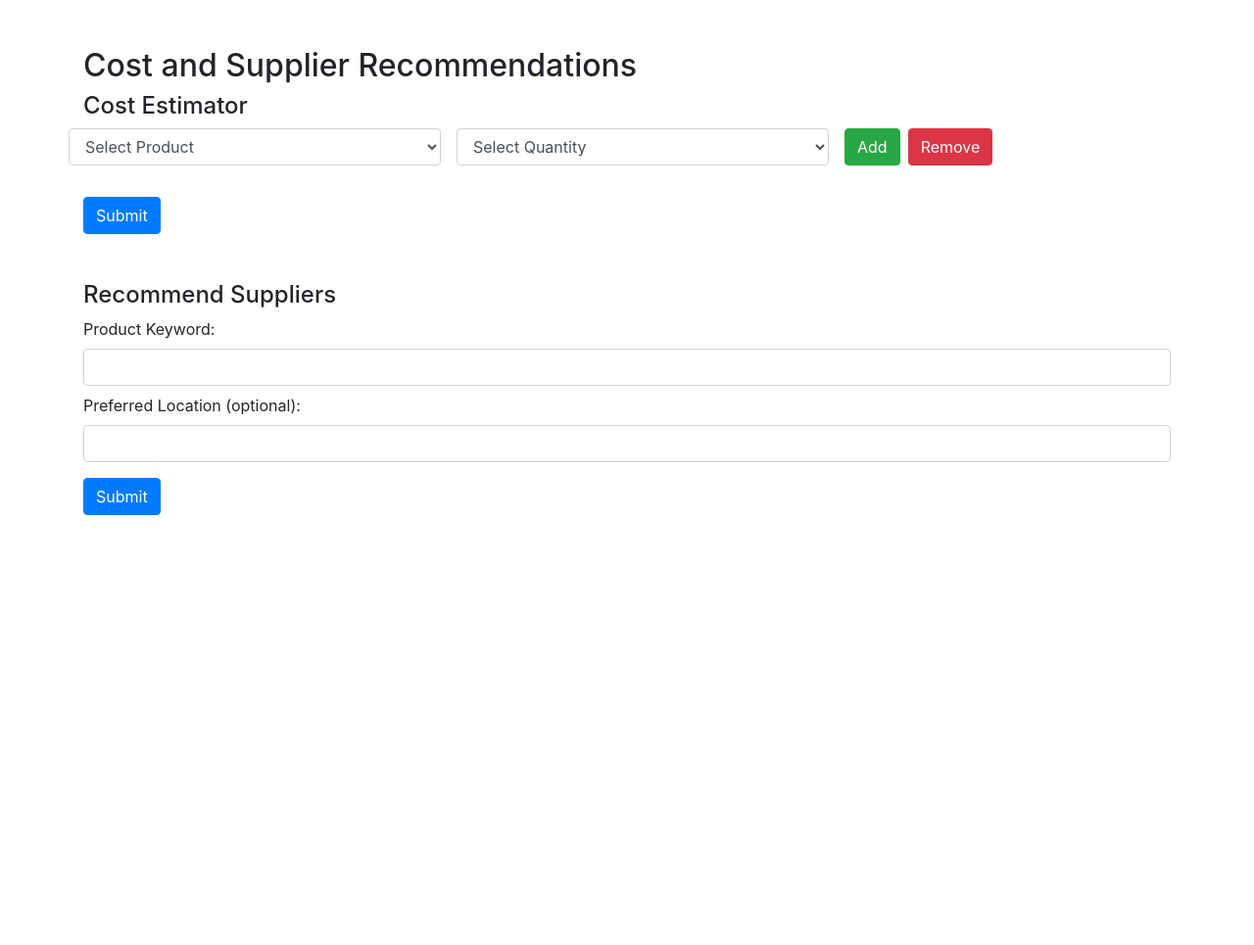
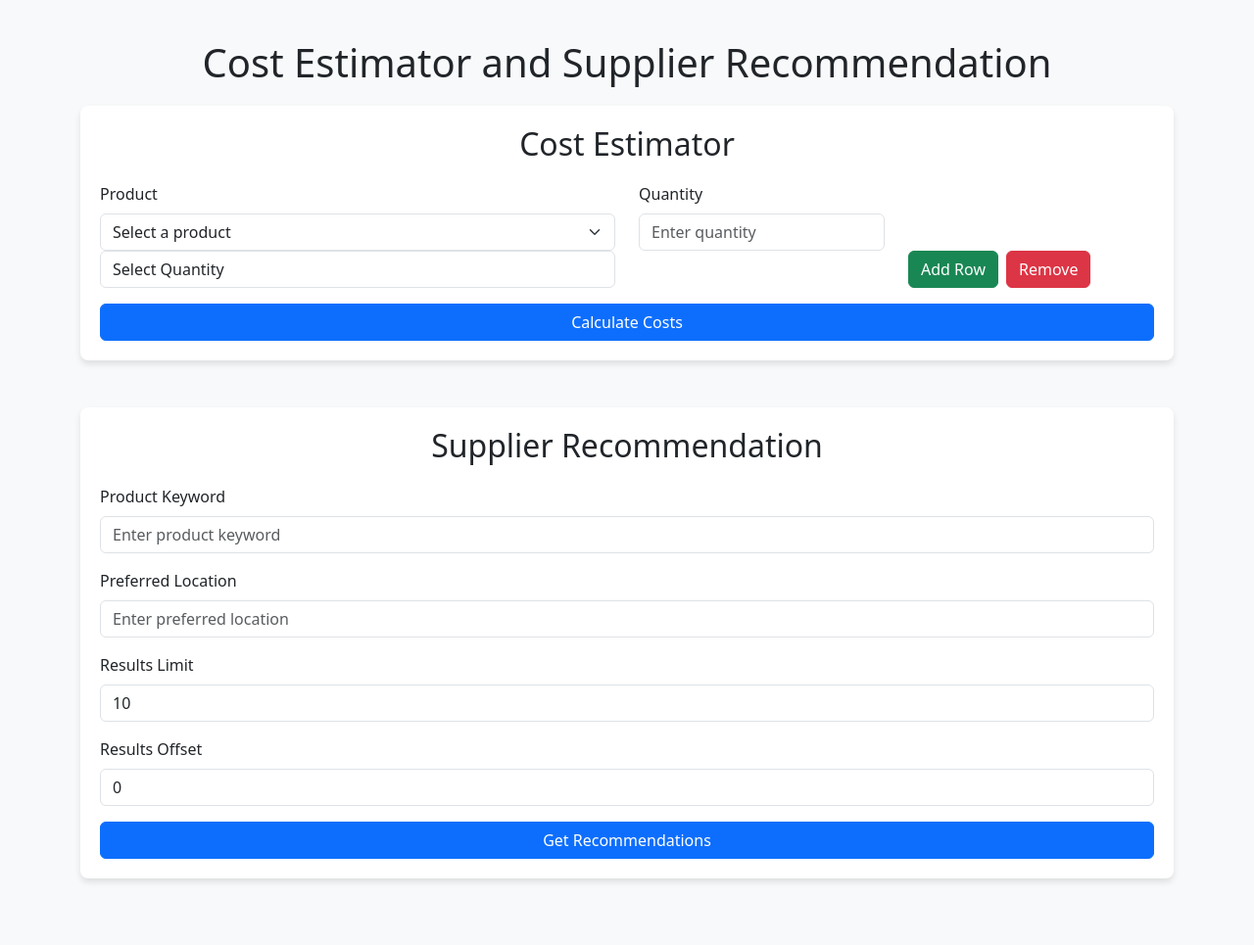
Before and after one commit to seuncology/construction_cost, a Flask app: page / in a window 1280 px wide. Shown: the whole page at 98% size. Before the commit the page ends 526 px from the top, so only its background shows below. Run offline with Flask 2, Linux system fonts and the light colour scheme; some libraries are stand-ins or nearby versions.

Commit message:
remodify

```diff
--- a/app.py
+++ b/app.py
@@ -440,7 +440,192 @@
 # if __name__ == '__main__':
 #     app.run(debug=True)
 
-from tabulate import tabulate
+# from tabulate import tabulate
+# from flask import Flask, request, jsonify, render_template
+# import sqlite3
+
+# app = Flask(__name__)
+
+# # Database connection function
+# def connect_db(db_name="fb_jiji_merged.db"):
+#     try:
+#         conn = sqlite3.connect(db_name)
+#         return conn
+#     except sqlite3.Error as e:
+#         print(f"Error connecting to database: {e}")
+#         return None
+
+# # Validate product list against the database
+# def validate_product_list(conn, product_list):
+#     cursor = conn.cursor()
+#     invalid_products = []
+#     for product in product_list:
+#         cursor.execute("SELECT 1 FROM fb_jiji_merged_tb WHERE LOWER(Product) LIKE LOWER(?) LIMIT 1;", (f"%{product}%",))
+#         if not cursor.fetchone():
+#             invalid_products.append(product)
+#     return invalid_products
+
+# # Function to calculate costs
+# def calculate_costs(conn, product_list):
+#     cursor = conn.cursor()
+#     total_cost = 0
+#     breakdown = []
+
+#     # Ensure the table exists
+#     cursor.execute("""
+#         CREATE TABLE IF NOT EXISTS calculated_costs (
+#             id INTEGER PRIMARY KEY AUTOINCREMENT,
+#             Product_Matched TEXT NOT NULL,
+#             Keyword TEXT NOT NULL,
+#             Quantity INTEGER NOT NULL,
+#             Unit_Price REAL NOT NULL,
+#             Total_Cost REAL NOT NULL,
+#             Supplier TEXT,
+#             Location TEXT,
+#             UNIQUE(Product_Matched, Keyword, Supplier) ON CONFLICT REPLACE
+#         );
+#     """)
+
+#     for item in product_list:
+#         product_keyword = item.get('product')
+#         quantity = int(item.get('quantity', 0))
+
+#         if not product_keyword or quantity <= 0:
+#             continue
+
+#         cursor.execute("""
+#             SELECT MIN(Price) AS cheapest_price, seller_name, Location, Product
+#             FROM fb_jiji_merged_tb
+#             WHERE LOWER(Product) LIKE LOWER(?)
+#             GROUP BY Product
+#             ORDER BY cheapest_price ASC
+#             LIMIT 1;
+#         """, (f"%{product_keyword}%",))
+#         data = cursor.fetchone()
+
+#         if data:
+#             cost = data[0] * quantity
+#             total_cost += cost
+#             breakdown.append({
+#                 "Product (Matched)": data[3],
+#                 "Keyword": product_keyword,
+#                 "Quantity": quantity,
+#                 "Unit Price": data[0],
+#                 "Total Cost": cost,
+#                 "Supplier": data[1],
+#                 "Location": data[2]
+#             })
+#             cursor.execute("""
+#                 INSERT INTO calculated_costs (Product_Matched, Keyword, Quantity, Unit_Price, Total_Cost, Supplier, Location)
+#                 VALUES (?, ?, ?, ?, ?, ?, ?);
+#             """, (data[3], product_keyword, quantity, data[0], cost, data[1], data[2]))
+#         else:
+#             breakdown.append({
+#                 "Product (Matched)": "Not Found",
+#                 "Keyword": product_keyword,
+#                 "Quantity": quantity,
+#                 "Unit Price": "N/A",
+#                 "Total Cost": "N/A",
+#                 "Supplier": "N/A",
+#                 "Location": "N/A"
+#             })
+
+#     conn.commit()
+#     return {"total_cost": total_cost, "breakdown": breakdown}
+
+# # API route for cost estimation
+# @app.route('/calculate_costs', methods=['POST'])
+# def api_calculate_costs():
+#     conn = connect_db()
+#     if not conn:
+#         return jsonify({"error": "Database connection failed"}), 500
+
+#     try:
+#         product_list = []
+#         for key in request.form:
+#             if key.startswith('product_') and request.form[key]:
+#                 index = key.split('_')[1]
+#                 product = request.form[key]
+#                 quantity = request.form.get(f'quantity_{index}', 0)
+#                 product_list.append({"product": product, "quantity": quantity})
+
+#         invalid_products = validate_product_list(conn, [item['product'] for item in product_list])
+#         if invalid_products:
+#             return jsonify({
+#                 "error": "Some products are invalid",
+#                 "invalid_products": invalid_products
+#             }), 400
+
+#         results = calculate_costs(conn, product_list)
+#         return jsonify(results)
+#     except Exception as e:
+#         return jsonify({"error": str(e)}), 500
+#     finally:
+#         conn.close()
+
+# # Function to recommend suppliers
+# def recommend_suppliers(conn, product_keyword, preferred_location=None, limit=10, offset=0):
+#     cursor = conn.cursor()
+#     results = []
+
+#     query = """
+#         SELECT seller_name, Location, Price, Product, URL
+#         FROM fb_jiji_merged_tb
+#         WHERE LOWER(Product) LIKE LOWER(?)
+#     """
+#     params = [f"%{product_keyword}%"]
+
+#     if preferred_location:
+#         query += " AND LOWER(Location) LIKE LOWER(?)"
+#         params.append(f"%{preferred_location}%")
+
+#     query += " ORDER BY Price ASC LIMIT ? OFFSET ?;"
+#     params.extend([limit, offset])
+#     cursor.execute(query, params)
+#     data = cursor.fetchall()
+
+#     for row in data:
+#         results.append({
+#             "Supplier": row[0],
+#             "Location": row[1],
+#             "Price": row[2],
+#             "Matched_Product": row[3],
+#             "URL": row[4]
+#         })
+
+#     return results
+
+# @app.route('/recommend_suppliers', methods=['POST'])
+# def api_recommend_suppliers():
+#     conn = connect_db()
+#     if not conn:
+#         return jsonify({"error": "Database connection failed"}), 500
+
+#     try:
+#         data = request.form
+#         product_keyword = data.get("product_keyword")
+#         preferred_location = data.get("preferred_location")
+#         limit = int(data.get("limit", 10))
+#         offset = int(data.get("offset", 0))
+
+#         if not product_keyword:
+#             return jsonify({"error": "Product keyword is required"}), 400
+
+#         results = recommend_suppliers(conn, product_keyword, preferred_location, limit, offset)
+#         return jsonify({"results": results})
+#     except Exception as e:
+#         return jsonify({"error": str(e)}), 500
+#     finally:
+#         conn.close()
+
+# @app.route('/')
+# def home():
+#     return render_template('index.html')
+
+# if __name__ == '__main__':
+#     app.run(debug=True)
+
+
 from flask import Flask, request, jsonify, render_template
 import sqlite3
 
@@ -452,18 +637,8 @@ def connect_db(db_name="fb_jiji_merged.db"):
         conn = sqlite3.connect(db_name)
         return conn
     except sqlite3.Error as e:
-        print(f"Error connecting to database: {e}")
+        print(f"Error: {e}")
         return None
-
-# Validate product list against the database
-def validate_product_list(conn, product_list):
-    cursor = conn.cursor()
-    invalid_products = []
-    for product in product_list:
-        cursor.execute("SELECT 1 FROM fb_jiji_merged_tb WHERE LOWER(Product) LIKE LOWER(?) LIMIT 1;", (f"%{product}%",))
-        if not cursor.fetchone():
-            invalid_products.append(product)
-    return invalid_products
 
 # Function to calculate costs
 def calculate_costs(conn, product_list):
@@ -471,18 +646,15 @@ def calculate_costs(conn, product_list):
     total_cost = 0
     breakdown = []
 
-    # Ensure the table exists
     cursor.execute("""
         CREATE TABLE IF NOT EXISTS calculated_costs (
-            id INTEGER PRIMARY KEY AUTOINCREMENT,
-            Product_Matched TEXT NOT NULL,
-            Keyword TEXT NOT NULL,
-            Quantity INTEGER NOT NULL,
-            Unit_Price REAL NOT NULL,
-            Total_Cost REAL NOT NULL,
+            Product_Matched TEXT,
+            Keyword TEXT,
+            Quantity INTEGER,
+            Unit_Price REAL,
+            Total_Cost REAL,
             Supplier TEXT,
-            Location TEXT,
-            UNIQUE(Product_Matched, Keyword, Supplier) ON CONFLICT REPLACE
+            Location TEXT
         );
     """)
 
@@ -493,17 +665,13 @@ def calculate_costs(conn, product_list):
         if not product_keyword or quantity <= 0:
             continue
 
-        cursor.execute("""
-            SELECT MIN(Price) AS cheapest_price, seller_name, Location, Product
-            FROM fb_jiji_merged_tb
-            WHERE LOWER(Product) LIKE LOWER(?)
-            GROUP BY Product
-            ORDER BY cheapest_price ASC
-            LIMIT 1;
-        """, (f"%{product_keyword}%",))
+        cursor.execute(
+            "SELECT MIN(Price) AS cheapest_price, seller_name, Location, Product "
+            "FROM fb_jiji_merged_tb WHERE Product LIKE ?;",
+            (f"%{product_keyword}%",)
+        )
         data = cursor.fetchone()
-
-        if data:
+        if data and data[0]:
             cost = data[0] * quantity
             total_cost += cost
             breakdown.append({
@@ -521,7 +689,7 @@ def calculate_costs(conn, product_list):
             """, (data[3], product_keyword, quantity, data[0], cost, data[1], data[2]))
         else:
             breakdown.append({
-                "Product (Matched)": "Not Found",
+                "Product (Matched)": "N/A",
                 "Keyword": product_keyword,
                 "Quantity": quantity,
                 "Unit Price": "N/A",
@@ -549,13 +717,6 @@ def api_calculate_costs():
                 quantity = request.form.get(f'quantity_{index}', 0)
                 product_list.append({"product": product, "quantity": quantity})
 
-        invalid_products = validate_product_list(conn, [item['product'] for item in product_list])
-        if invalid_products:
-            return jsonify({
-                "error": "Some products are invalid",
-                "invalid_products": invalid_products
-            }), 400
-
         results = calculate_costs(conn, product_list)
         return jsonify(results)
     except Exception as e:
@@ -564,23 +725,18 @@ def api_calculate_costs():
         conn.close()
 
 # Function to recommend suppliers
-def recommend_suppliers(conn, product_keyword, preferred_location=None, limit=10, offset=0):
+def recommend_suppliers(conn, product_keyword, preferred_location=None):
     cursor = conn.cursor()
     results = []
 
-    query = """
-        SELECT seller_name, Location, Price, Product, URL
-        FROM fb_jiji_merged_tb
-        WHERE LOWER(Product) LIKE LOWER(?)
-    """
+    query = "SELECT seller_name, Location, Price, Product, URL FROM fb_jiji_merged_tb WHERE Product LIKE ?"
     params = [f"%{product_keyword}%"]
 
     if preferred_location:
-        query += " AND LOWER(Location) LIKE LOWER(?)"
+        query += " AND Location LIKE ?"
         params.append(f"%{preferred_location}%")
 
-    query += " ORDER BY Price ASC LIMIT ? OFFSET ?;"
-    params.extend([limit, offset])
+    query += " ORDER BY Price ASC;"
     cursor.execute(query, params)
     data = cursor.fetchall()
 
@@ -597,21 +753,15 @@ def recommend_suppliers(conn, product_keyword, preferred_location=None, limit=10
 
 @app.route('/recommend_suppliers', methods=['POST'])
 def api_recommend_suppliers():
+    data = request.form
     conn = connect_db()
     if not conn:
         return jsonify({"error": "Database connection failed"}), 500
 
     try:
-        data = request.form
         product_keyword = data.get("product_keyword")
         preferred_location = data.get("preferred_location")
-        limit = int(data.get("limit", 10))
-        offset = int(data.get("offset", 0))
-
-        if not product_keyword:
-            return jsonify({"error": "Product keyword is required"}), 400
-
-        results = recommend_suppliers(conn, product_keyword, preferred_location, limit, offset)
+        results = recommend_suppliers(conn, product_keyword, preferred_location)
         return jsonify({"results": results})
     except Exception as e:
         return jsonify({"error": str(e)}), 500
--- a/templates/index.html
+++ b/templates/index.html
@@ -1,20 +1,47 @@
 <!DOCTYPE html>
-<html>
+<html lang="en">
 <head>
-    <title>Marketplace Tool</title>
-    <link rel="stylesheet" href="https://maxcdn.bootstrapcdn.com/bootstrap/4.5.2/css/bootstrap.min.css">
+    <meta charset="UTF-8">
+    <meta name="viewport" content="width=device-width, initial-scale=1.0">
+    <title>Cost Estimator and Supplier Recommendation</title>
+    <link rel="stylesheet" href="https://cdn.jsdelivr.net/npm/bootstrap@5.3.0-alpha1/dist/css/bootstrap.min.css">
+    <style>
+        body {
+            padding: 20px;
+            background-color: #f8f9fa;
+        }
+        h1, h2 {
+            text-align: center;
+            margin-bottom: 20px;
+        }
+        .container {
+            margin-top: 20px;
+        }
+        .form-section {
+            background: #fff;
+            padding: 20px;
+            border-radius: 8px;
+            box-shadow: 0 4px 6px rgba(0, 0, 0, 0.1);
+        }
+        .table {
+            margin-top: 20px;
+        }
+    </style>
 </head>
 <body>
-    <div class="container mt-5">
-        <h2>Cost and Supplier Recommendations</h2>
+    <div class="container">
+        <h1>Cost Estimator and Supplier Recommendation</h1>
 
         <!-- Cost Estimator Section -->
-        <h4>Cost Estimator</h4>
-        <form action="/calculate_costs" method="post">
+        <div class="form-section">
+            <h2>Cost Estimator</h2>
+            <form action="/calculate_costs" method="POST">
                 <div id="estimator">
                     <div class="row mb-3">
-                    <select class="form-control col-md-4" name="product_0">
-                        <option value="">Select Product</option>
+                        <div class="col-md-6">
+                            <label for="product_0" class="form-label">Product</label>
+                            <select name="product_0" class="form-select">
+                                <option value="" disabled selected>Select a product</option>
                                 <option value="Cement">Cement</option>
                                 <option value="Sand">Sand</option>
                                 <option value="Gravel">Gravel</option>
@@ -72,39 +99,69 @@
                                 <option value="50">50</option>
                                 <option value="100">100</option>
                             </select>
-                    <button type="button" class="btn btn-success ml-3 add">Add</button>
-                    <button type="button" class="btn btn-danger ml-2 remove">Remove</button>
+                        </div>
+                        <div class="col-md-3">
+                            <label for="quantity_0" class="form-label">Quantity</label>
+                            <input type="number" name="quantity_0" class="form-control" min="1" placeholder="Enter quantity">
+                        </div>
+                        <div class="col-md-3 d-flex align-items-end">
+                            <button type="button" class="btn btn-success add me-2">Add Row</button>
+                            <button type="button" class="btn btn-danger remove">Remove</button>
                         </div>
                     </div>
-            <button type="submit" class="btn btn-primary mt-3">Submit</button>
+                </div>
+                <button type="submit" class="btn btn-primary w-100">Calculate Costs</button>
             </form>
+        </div>
 
-        <!-- Form for Supplier Recommendations -->
-        <form id="supplierForm" class="mt-5" action="/recommend_suppliers" method="post">
-            <h4>Recommend Suppliers</h4>
-            <label for="productKeyword">Product Keyword:</label>
-            <input id="productKeyword" name="product_keyword" type="text" class="form-control">
-            <label for="preferredLocation" class="mt-2">Preferred Location (optional):</label>
-            <input id="preferredLocation" name="preferred_location" type="text" class="form-control">
-            <button type="submit" class="btn btn-primary mt-3">Submit</button>
+        <!-- Supplier Recommendation Section -->
+        <div class="form-section mt-5">
+            <h2>Supplier Recommendation</h2>
+            <form action="/recommend_suppliers" method="POST">
+                <div class="mb-3">
+                    <label for="product_keyword" class="form-label">Product Keyword</label>
+                    <input type="text" name="product_keyword" class="form-control" placeholder="Enter product keyword">
+                </div>
+                <div class="mb-3">
+                    <label for="preferred_location" class="form-label">Preferred Location</label>
+                    <input type="text" name="preferred_location" class="form-control" placeholder="Enter preferred location">
+                </div>
+                <div class="mb-3">
+                    <label for="limit" class="form-label">Results Limit</label>
+                    <input type="number" name="limit" class="form-control" min="1" value="10" placeholder="Enter the number of results">
+                </div>
+                <div class="mb-3">
+                    <label for="offset" class="form-label">Results Offset</label>
+                    <input type="number" name="offset" class="form-control" min="0" value="0" placeholder="Start from result number">
+                </div>
+                <button type="submit" class="btn btn-primary w-100">Get Recommendations</button>
             </form>
+        </div>
 
+        <!-- Result Display Section -->
         <div id="result" class="mt-5"></div>
     </div>
 
+    <script
 
-    <script>
-        // Handle dynamic row addition and removal
+        document.addEventListener('DOMContentLoaded', () => {
+            // Handle dynamic row addition and removal for the cost estimator
             document.addEventListener('click', function(event) {
                 if (event.target.classList.contains('add')) {
-                const row = event.target.parentElement;
+                    const row = event.target.closest('.row');
                     const clone = row.cloneNode(true);
                     const index = document.querySelectorAll('#estimator .row').length;
-                clone.querySelector('select[name^="product_"]').name = `product_${index}`;
-                clone.querySelector('select[name^="quantity_"]').name = `quantity_${index}`;
+
+                    // Update the names of cloned row inputs
+                    const productSelect = clone.querySelector('select[name^="product_"]');
+                    const quantityInput = clone.querySelector('input[name^="quantity_"]');
+                    productSelect.name = `product_${index}`;
+                    quantityInput.name = `quantity_${index}`;
+                    quantityInput.value = ''; // Clear quantity value
+
                     document.getElementById('estimator').appendChild(clone);
                 } else if (event.target.classList.contains('remove')) {
-                const row = event.target.parentElement;
+                    const row = event.target.closest('.row');
                     if (document.getElementById('estimator').children.length > 1) {
                         row.remove();
                     } else {
@@ -116,15 +173,24 @@
             // Handle cost estimation form submission
             document.querySelector('form[action="/calculate_costs"]').addEventListener('submit', async (event) => {
                 event.preventDefault();
+
                 const formData = new FormData(event.target);
+
+                try {
                     const response = await fetch('/calculate_costs', {
                         method: 'POST',
-                body: formData
+                        body: formData,
                     });
+
+                    if (!response.ok) throw new Error('Failed to fetch results from the server.');
+
                     const result = await response.json();
-            document.getElementById('result').innerHTML = `
+
+                    // Render results
+                    const resultContainer = document.getElementById('result');
+                    resultContainer.innerHTML = `
                         <h4>Total Cost: ${result.total_cost}</h4>
-                <table class="table">
+                        <table class="table table-bordered">
                             <thead>
                                 <tr>
                                     <th>Product Matched</th>
@@ -139,32 +205,44 @@
                             <tbody>
                                 ${result.breakdown.map(row => `
                                     <tr>
-                                <td>${row['Product (Matched)']}</td>
-                                <td>${row['Keyword']}</td>
-                                <td>${row['Quantity']}</td>
-                                <td>${row['Unit Price']}</td>
-                                <td>${row['Total Cost']}</td>
-                                <td>${row['Supplier']}</td>
-                                <td>${row['Location']}</td>
+                                        <td>${row['Product (Matched)'] || 'N/A'}</td>
+                                        <td>${row['Keyword'] || 'N/A'}</td>
+                                        <td>${row['Quantity'] || 'N/A'}</td>
+                                        <td>${row['Unit Price'] || 'N/A'}</td>
+                                        <td>${row['Total Cost'] || 'N/A'}</td>
+                                        <td>${row['Supplier'] || 'N/A'}</td>
+                                        <td>${row['Location'] || 'N/A'}</td>
                                     </tr>
                                 `).join('')}
                             </tbody>
                         </table>
                     `;
+                } catch (error) {
+                    alert(`Error: ${error.message}`);
+                }
             });
 
-        // Handle supplier recommendations form submission
+            // Handle supplier recommendation form submission
             document.querySelector('form[action="/recommend_suppliers"]').addEventListener('submit', async (event) => {
                 event.preventDefault();
+
                 const formData = new FormData(event.target);
+
+                try {
                     const response = await fetch('/recommend_suppliers', {
                         method: 'POST',
-                body: formData
+                        body: formData,
                     });
+
+                    if (!response.ok) throw new Error('Failed to fetch recommendations from the server.');
+
                     const result = await response.json();
-            document.getElementById('result').innerHTML = `
+
+                    // Render recommendations
+                    const resultContainer = document.getElementById('result');
+                    resultContainer.innerHTML = `
                         <h4>Recommended Suppliers</h4>
-                <table class="table">
+                        <table class="table table-bordered">
                             <thead>
                                 <tr>
                                     <th>Supplier</th>
@@ -177,16 +255,20 @@
                             <tbody>
                                 ${result.results.map(row => `
                                     <tr>
-                                <td>${row['Supplier']}</td>
-                                <td>${row['Location']}</td>
-                                <td>${row['Price']}</td>
-                                <td>${row['Matched_Product']}</td>
+                                        <td>${row['Supplier'] || 'N/A'}</td>
+                                        <td>${row['Location'] || 'N/A'}</td>
+                                        <td>${row['Price'] || 'N/A'}</td>
+                                        <td>${row['Matched_Product'] || 'N/A'}</td>
                                         <td><a href="${row['URL']}" target="_blank">View</a></td>
                                     </tr>
                                 `).join('')}
                             </tbody>
                         </table>
                     `;
+                } catch (error) {
+                    alert(`Error: ${error.message}`);
+                }
+            });
         });
     </script>
 
```
Lines whose indentation alone changed are shown as unchanged.
